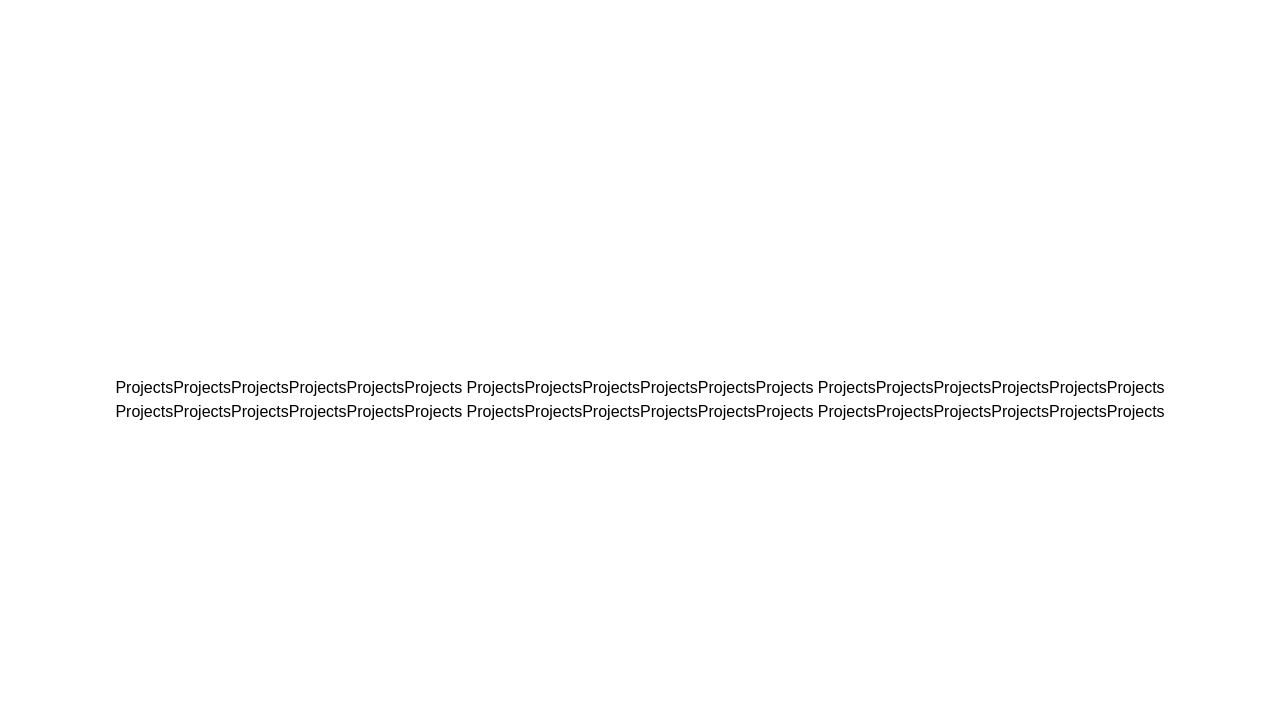
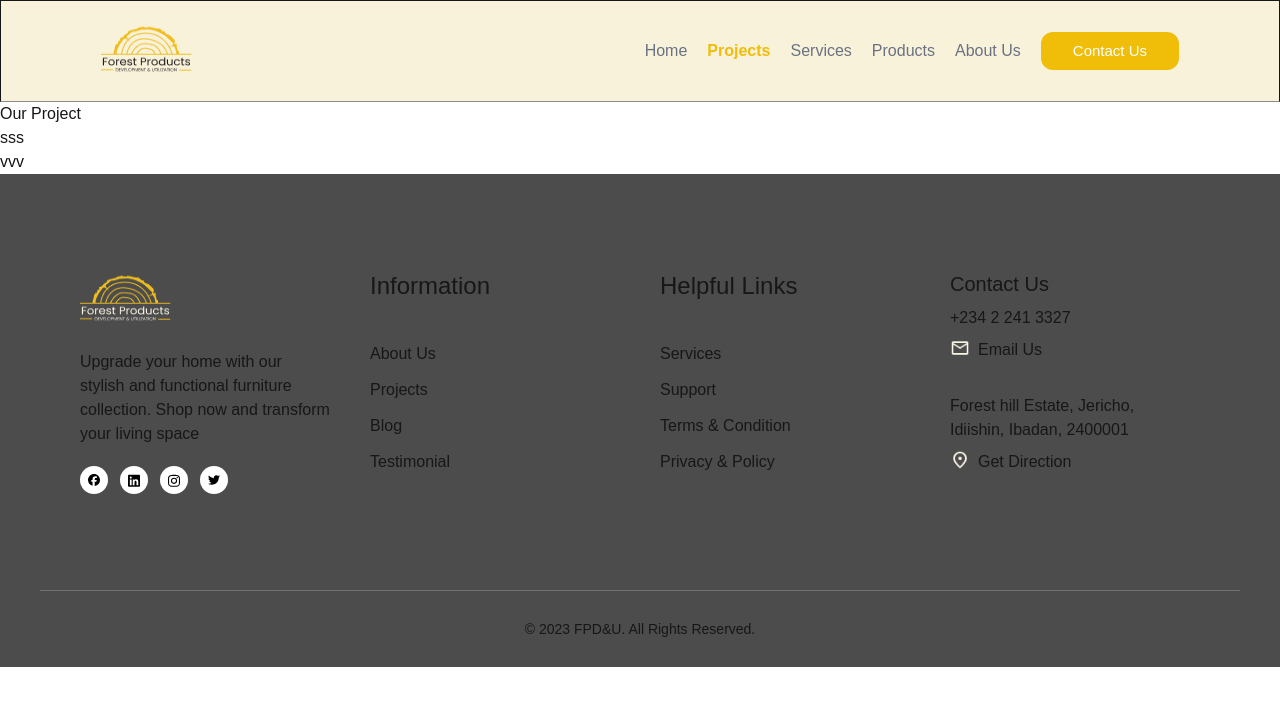
Before and after one commit to Bida3443/Forest-products, a Next.js app: page /Projects in a window 1280 px wide. Shown: the top 706 px of the page. Built offline with nearby package versions, Linux system fonts and the light colour scheme.

Commit message:
forest products

```diff
--- a/app/Projects/page.tsx
+++ b/app/Projects/page.tsx
@@ -1,14 +1,16 @@
 // import React from 'react'
+
+import Nav from "@/src/components/Nav/nav";
+import Section1 from "./section1";
+import Footer from "@/src/components/Footer/Footer";
 
 export default function Projects () {
   return (
-    <div className="bg-white text-black h-screen justify-center  flex text-center place-items-center">
-      ProjectsProjectsProjectsProjectsProjectsProjects
-      ProjectsProjectsProjectsProjectsProjectsProjects
-      ProjectsProjectsProjectsProjectsProjectsProjects
-      ProjectsProjectsProjectsProjectsProjectsProjects
-      ProjectsProjectsProjectsProjectsProjectsProjects
-      ProjectsProjectsProjectsProjectsProjectsProjects
+    <div className="">
+      <Nav/>
+      <Section1/>
+      <Footer/>
+
     </div>
   )
 }
--- /dev/null
+++ b/app/Projects/section1.tsx
@@ -0,0 +1,15 @@
+// import React from 'react'
+
+export default function  section1  () {
+  return (
+    <section>
+        <div>
+            <div><h1>Our Project</h1></div>
+            <div>
+                <div>sss</div>
+                <div>vvv</div>
+            </div>
+        </div>
+    </section>
+  )
+}
```
